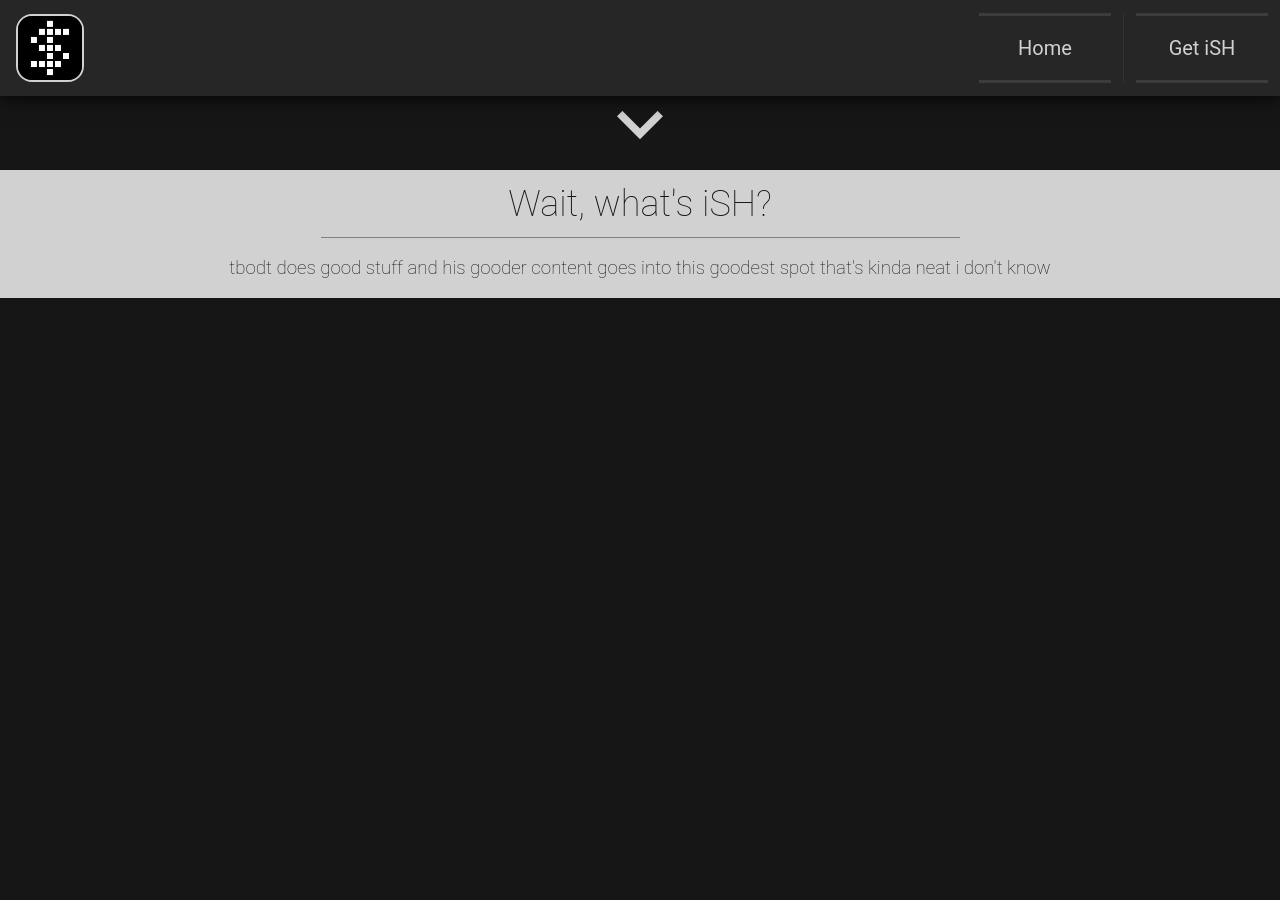
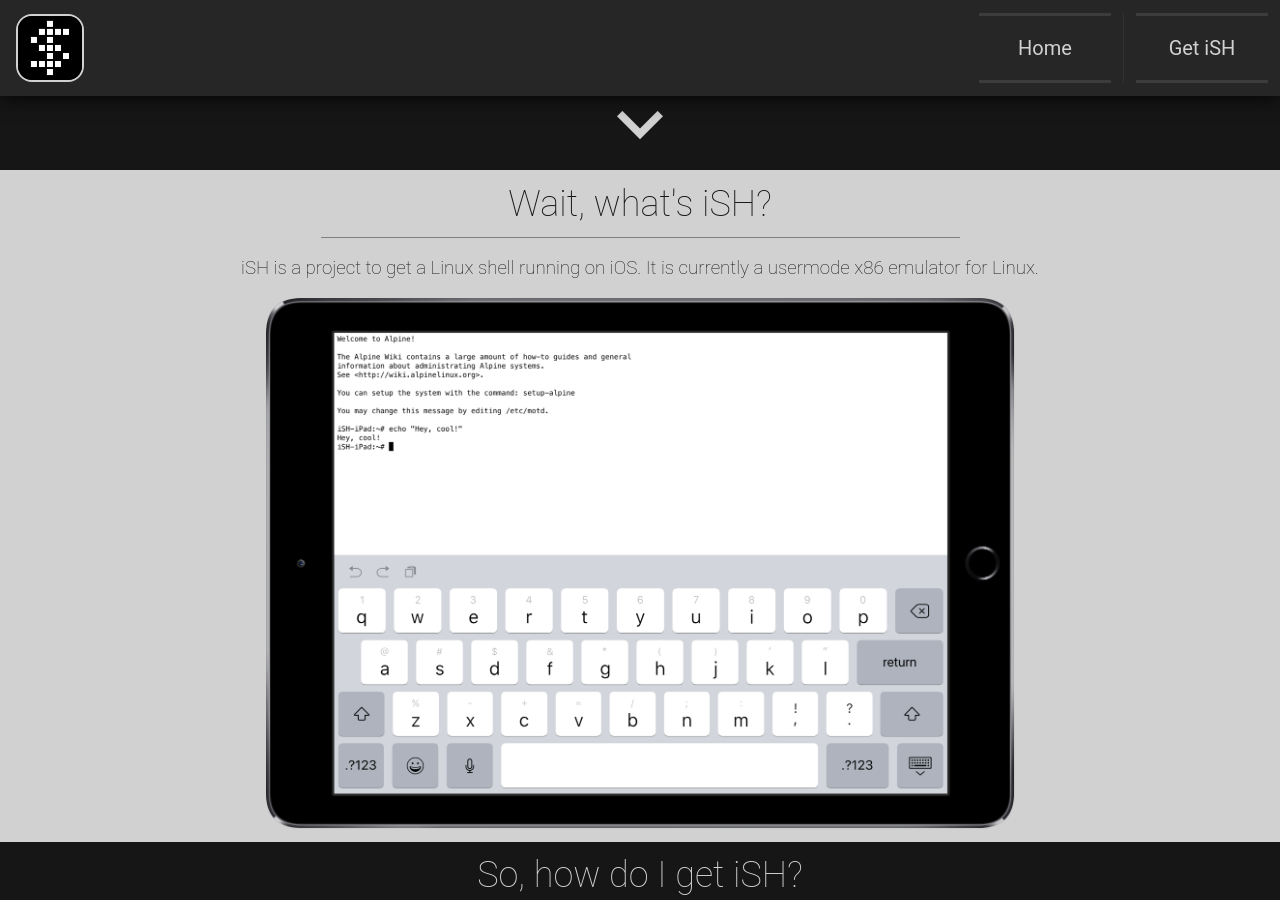
Before and after one commit to ish-app/ish.app, a Jekyll site: the page built from index.html, in a window 1280 px wide and 900 px high, scrolled down 720 px. Built offline with Jekyll 4.4.1, drawn with Linux system fonts in a browser that asks for light colours; nearby versions of some CDN libraries.

Commit message:
Proper description, removal of old arrow image & new iPad image

```diff
--- a/index.html
+++ b/index.html
@@ -25,15 +25,14 @@
 	<h1>Wait, what's iSH?</h1>
 	<hr />
 	<h3>
-		tbodt does good stuff and his gooder content goes into this goodest spot that's kinda neat i don't know
+		iSH is a project to get a Linux shell running on iOS. It is currently a usermode x86 emulator for Linux.
 	</h3>
+	<img class="ipad" src="assets/front-ipad.png" />
 </section>
 
-<!-- TEMPORARY -->
-<div style="height: 100%"></div>
-
 <section id="get">
-	<h1>Getting iSH</h1>
+	<h1>So, how do I get iSH?</h1>
+	<hr />
 	large square buttons like ish icon, testflight, github
 </section>
 
--- a/style.css
+++ b/style.css
@@ -114,10 +114,17 @@
 	width: 300px;
 }
 
-/* That main photo */
+/* Photos */
 .photo {
 	height: auto;
 	width: 100%;
+}
+
+/* iPad photo */
+.ipad {
+	height: auto;
+	width: 750px;
+	padding-bottom: 12px;
 }
 
 /* Objects to be hidden on
@@ -139,22 +146,14 @@
 	padding: 1px;
 }
 
-/* "Info" section */
+/* "Info" and "Getting iSH" sections */
 #info {
 }
 
-#info h1 {
+#info h1,
+#get h1 {
 	font-size: 36px;
 	margin: 12px;
-}
-
-/* "Get iSH" section */
-#get {
-	text-align: center;
-}
-
-#get h1 {
-	font-size: 42px;
 }
 
 /* Dividers */
```
Also changed, not shown: assets/arrowdown.png (deleted), assets/front-ipad.png (added), 1 other file.
